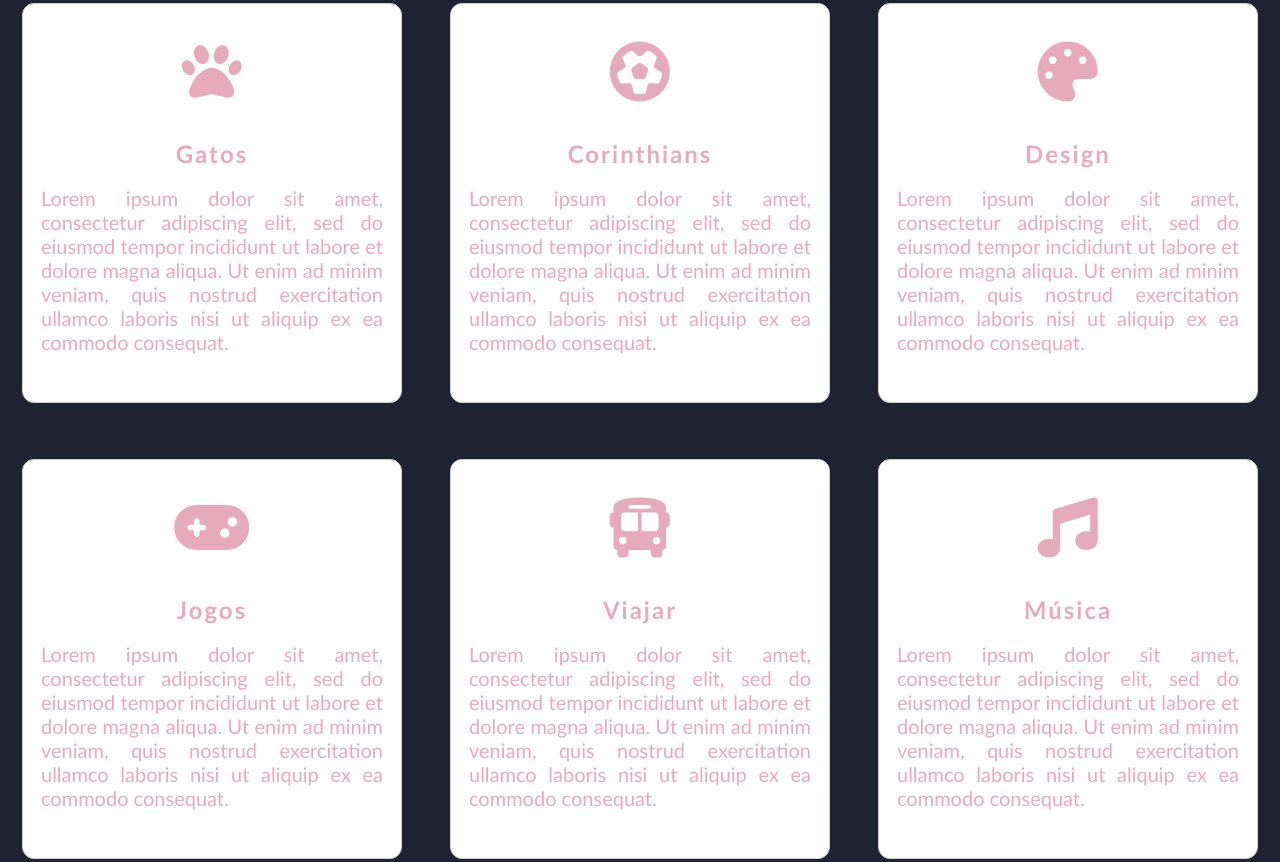
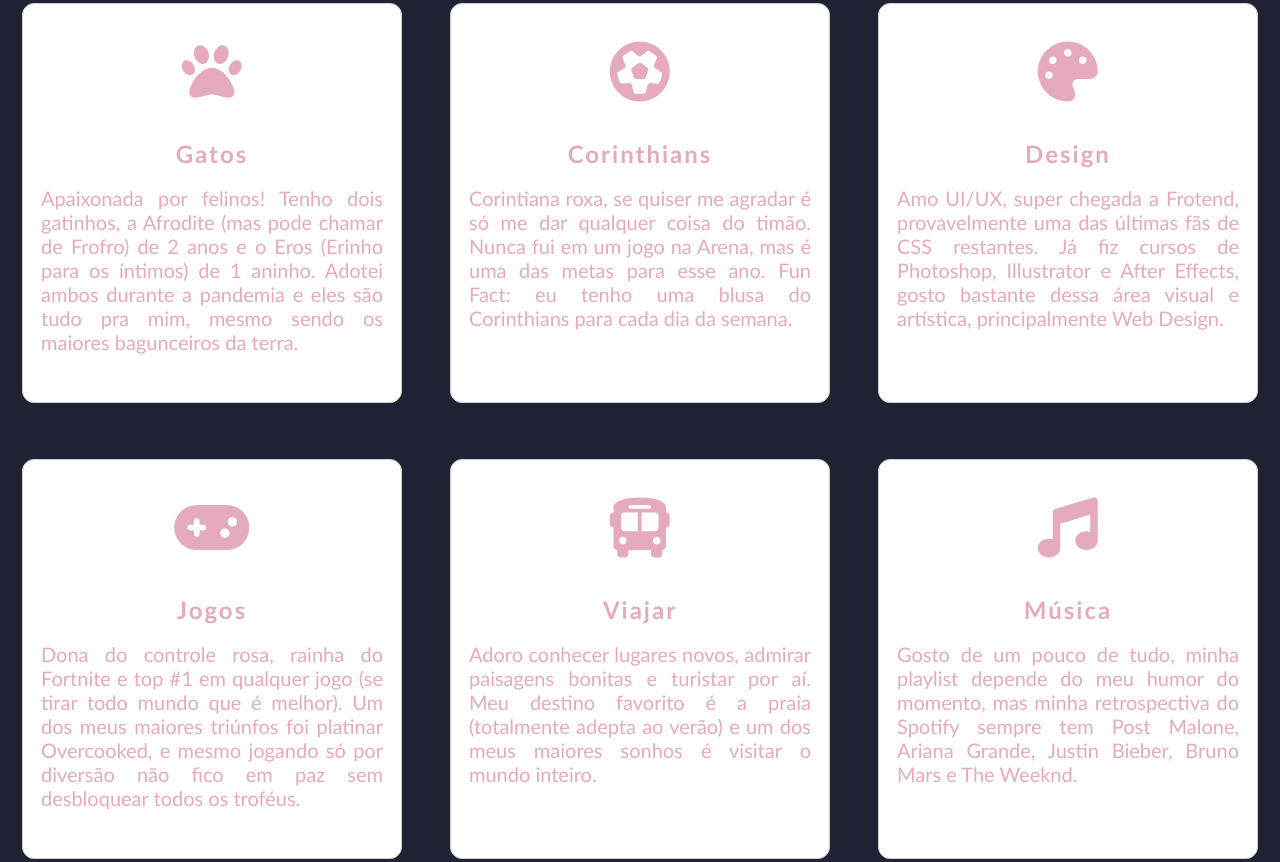
Before and after one commit to fernandalizs/Desafio-Final, a plain HTML site: page index.html in a window 1280 px wide. Shown: the part 1153-2015 px from the top of the page. Drawn offline with Linux system fonts and the light colour scheme.

Commit message:
Adiciona descrição

```diff
--- a/index.html
+++ b/index.html
@@ -69,60 +69,58 @@
           <i class="fas fa-paw icone"></i>
           <h6>Gatos</h6>
           <p>
-            Lorem ipsum dolor sit amet, consectetur adipiscing elit, sed do
-            eiusmod tempor incididunt ut labore et dolore magna aliqua. Ut enim
-            ad minim veniam, quis nostrud exercitation ullamco laboris nisi ut
-            aliquip ex ea commodo consequat.
+            Apaixonada por felinos! Tenho dois gatinhos, a Afrodite (mas pode
+            chamar de Frofro) de 2 anos e o Eros (Erinho para os íntimos) de 1
+            aninho. Adotei ambos durante a pandemia e eles são tudo pra mim,
+            mesmo sendo os maiores bagunceiros da terra.
           </p>
         </div>
         <div class="box">
           <i class="fas fa-futbol icone"></i>
           <h6>Corinthians</h6>
           <p>
-            Lorem ipsum dolor sit amet, consectetur adipiscing elit, sed do
-            eiusmod tempor incididunt ut labore et dolore magna aliqua. Ut enim
-            ad minim veniam, quis nostrud exercitation ullamco laboris nisi ut
-            aliquip ex ea commodo consequat.
+            Corintiana roxa, se quiser me agradar é só me dar qualquer coisa do
+            timão. Nunca fui em um jogo na Arena, mas é uma das metas para esse
+            ano. Fun Fact: eu tenho uma blusa do Corinthians para cada dia da
+            semana.
           </p>
         </div>
         <div class="box">
           <i class="fas fa-palette icone"></i>
           <h6>Design</h6>
           <p>
-            Lorem ipsum dolor sit amet, consectetur adipiscing elit, sed do
-            eiusmod tempor incididunt ut labore et dolore magna aliqua. Ut enim
-            ad minim veniam, quis nostrud exercitation ullamco laboris nisi ut
-            aliquip ex ea commodo consequat.
+            Amo UI/UX, super chegada a Frotend, provavelmente uma das últimas
+            fãs de CSS restantes. Já fiz cursos de Photoshop, Illustrator e
+            After Effects, gosto bastante dessa área visual e artística,
+            principalmente Web Design.
           </p>
         </div>
         <div class="box">
           <i class="fa-solid fa-gamepad icon"></i>
           <h6>Jogos</h6>
           <p>
-            Lorem ipsum dolor sit amet, consectetur adipiscing elit, sed do
-            eiusmod tempor incididunt ut labore et dolore magna aliqua. Ut enim
-            ad minim veniam, quis nostrud exercitation ullamco laboris nisi ut
-            aliquip ex ea commodo consequat.
+            Dona do controle rosa, rainha do Fortnite e top #1 em qualquer jogo
+            (se tirar todo mundo que é melhor). Um dos meus maiores triúnfos foi
+            platinar Overcooked, e mesmo jogando só por diversão não fico em paz
+            sem desbloquear todos os troféus.
           </p>
         </div>
         <div class="box">
           <i class="fa-solid fa-bus icones"></i>
           <h6>Viajar</h6>
           <p>
-            Lorem ipsum dolor sit amet, consectetur adipiscing elit, sed do
-            eiusmod tempor incididunt ut labore et dolore magna aliqua. Ut enim
-            ad minim veniam, quis nostrud exercitation ullamco laboris nisi ut
-            aliquip ex ea commodo consequat.
+            Adoro conhecer lugares novos, admirar paisagens bonitas e turistar
+            por aí. Meu destino favorito é a praia (totalmente adepta ao verão)
+            e um dos meus maiores sonhos é visitar o mundo inteiro.
           </p>
         </div>
         <div class="box">
           <i class="fa-solid fa-music icone"></i>
           <h6>Música</h6>
           <p>
-            Lorem ipsum dolor sit amet, consectetur adipiscing elit, sed do
-            eiusmod tempor incididunt ut labore et dolore magna aliqua. Ut enim
-            ad minim veniam, quis nostrud exercitation ullamco laboris nisi ut
-            aliquip ex ea commodo consequat.
+            Gosto de um pouco de tudo, minha playlist depende do meu humor do
+            momento, mas minha retrospectiva do Spotify sempre tem Post Malone,
+            Ariana Grande, Justin Bieber, Bruno Mars e The Weeknd.
           </p>
         </div>
       </div>
```
Also changed, not shown: style/style.css (+0 -12 lines).
